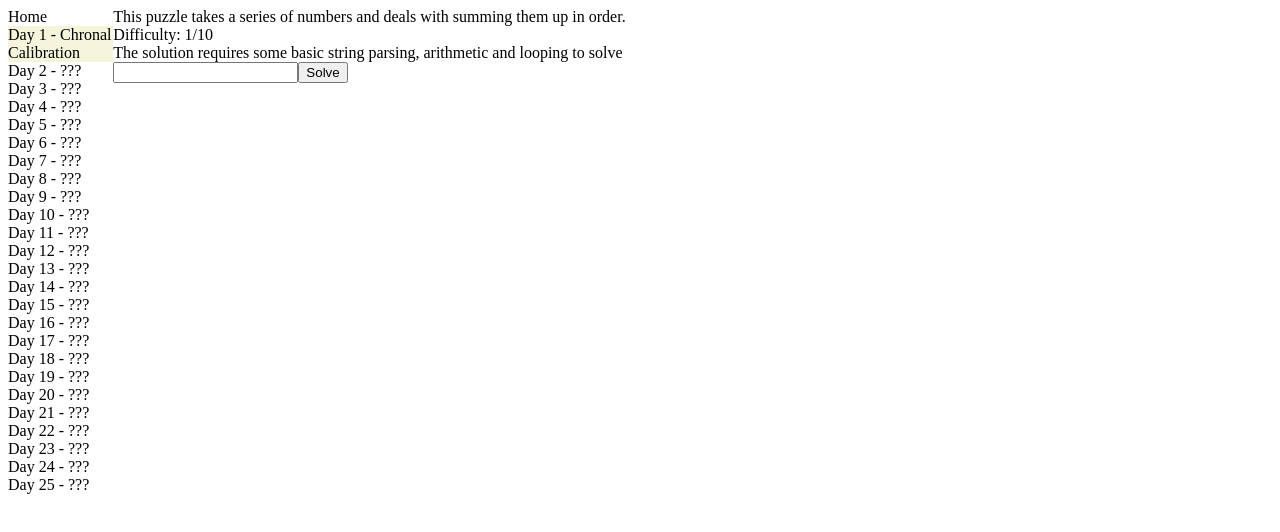
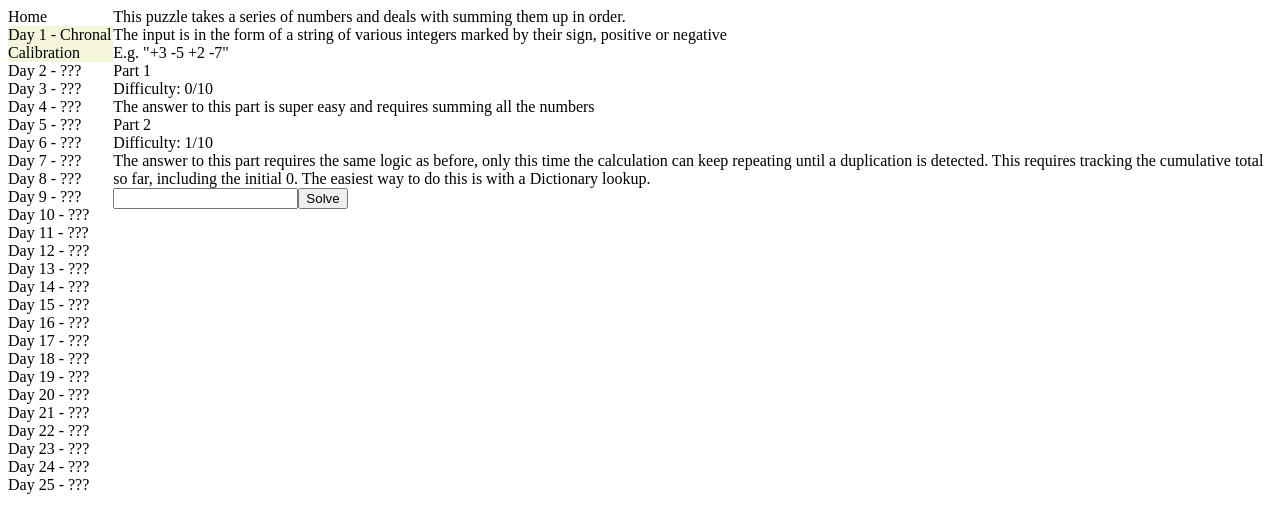
Before and after one commit to mGuv/Advent2018, a React (Create React App) app: page / in a window 1280 px wide. Both pictures are taken after a click on the element "Day 1 - Chronal Calibration". Shown: the top 532 px of the page. Built offline with nearby package versions, Linux system fonts and the light colour scheme.

Commit message:
Tidy day1 and add some more description

```diff
--- /dev/null
+++ b/src/Puzzles/Day1/BaseSolver.ts
@@ -0,0 +1,14 @@
+class BaseSolver
+{
+    protected ParseInput(input: string):string[]
+    {
+        // Strip new lines as input varies between tests and copying the puzzle input
+        if(input.indexOf('\n')) {
+            input = input.split('\n').join(" ");
+        }
+
+        return input.split(" ");
+    }
+}
+
+export default BaseSolver;
--- a/src/Puzzles/Day1/Component.tsx
+++ b/src/Puzzles/Day1/Component.tsx
@@ -29,16 +29,26 @@ class Component extends React.Component<{}, IState> {
         return (
             <React.Fragment>
                 <div>This puzzle takes a series of numbers and deals with summing them up in order.</div>
+                <div>The input is in the form of a string of various integers marked by their sign, positive or negative</div>
+                <div>E.g. "+3 -5 +2 -7"</div>
+                <div>Part 1</div>
+                <div>Difficulty: 0/10</div>
+                <div>The answer to this part is super easy and requires summing all the numbers</div>
+                {this.state.submitted === true &&
+                <div>
+                    <p>Part A Answer: {this.state.answer1}</p>
+                </div>
+                }
+                <div>Part 2</div>
                 <div>Difficulty: 1/10</div>
-                <div>The solution requires some basic string parsing, arithmetic and looping to solve</div>
+                <div>The answer to this part requires the same logic as before, only this time the calculation can keep repeating until a duplication is detected. This requires tracking the cumulative total so far, including the initial 0. The easiest way to do this is with a Dictionary lookup.</div>
+                {this.state.submitted === true &&
+                <div>
+                    <p>Part B Answer: {this.state.answer2}</p>
+                </div> }
                 <div><input onChange={this.updateInput}/>
                     <button onClick={this.submit}>Solve</button>
                 </div>
-                {this.state.submitted === true &&
-                <div>
-                    <p>Part A Answer: {this.state.answer1}</p>
-                    <p>Part B Answer: {this.state.answer2}</p>
-                </div> }
             </React.Fragment>
 
 
--- a/src/Puzzles/Day1/Part1/Solver.ts
+++ b/src/Puzzles/Day1/Part1/Solver.ts
@@ -1,14 +1,18 @@
-class Solver
+import BaseSolver from '../BaseSolver';
+
+class Solver extends BaseSolver
 {
+    /**
+     * Take the puzzle input and sum each part
+     */
     public Solve(input: string): number
     {
-        if(input.indexOf('\n')) {
-            input = input.split('\n').join(" ");
-        }
-        const parts:string[] = input.split(" ");
+        const parts:string[] = this.ParseInput(input);
 
+        // Add each part in turn to the total
         let total: number = 0;
         parts.forEach((part:string) => {
+            // Building a Number from a string will parse it
            total += Number(part.trim());
         });
 
--- a/src/Puzzles/Day1/Part2/Solver.ts
+++ b/src/Puzzles/Day1/Part2/Solver.ts
@@ -1,16 +1,28 @@
-class Solver {
-    public Solve(input: string): number {
-        const parts: string[] = input.split(" ");
+import BaseSolver from '../BaseSolver';
+
+class Solver extends BaseSolver
+{
+    /**
+     * Take the puzzle input and sum each part, checking the running total until the same total is detected twice
+     */
+    public Solve(input: string): number
+    {
+        const parts: string[] = this.ParseInput(input);
+        // Keep track of every total found so far, the initial 0 counts as part of the problem definition
         const totalsFound: Dictionary<boolean> = {0: true};
+
         let total: number = 0;
-        let numberFound:boolean = false;
+        let numberFound: boolean = false;
         while (!numberFound) {
             for (const part of parts) {
                 total += Number(part.trim());
+                // Check if the number has been found before
                 if (totalsFound.hasOwnProperty(total.toString())) {
+                    // Problem solved
                     numberFound = true;
                     break;
                 }
+                // Otherwise record it and move on
                 totalsFound[total.toString()] = true;
             }
         }
```
